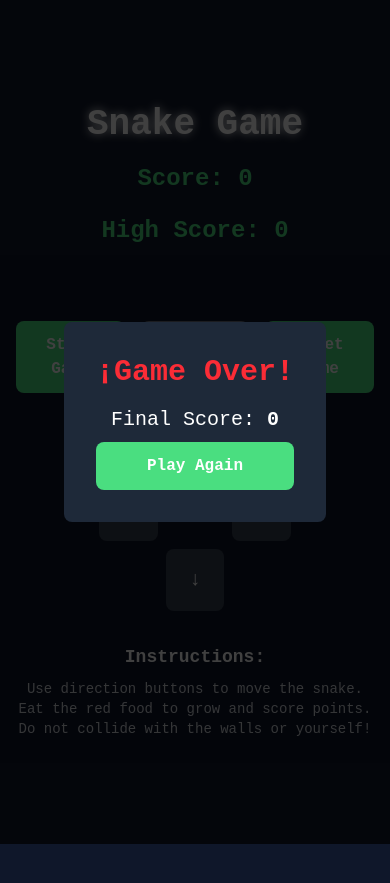
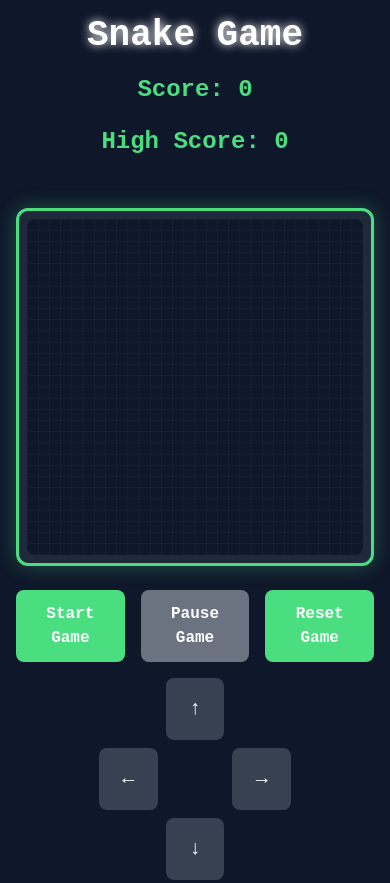
Before and after one commit to Javi-CD/snake-game-web, a website built with Vite: page index.html in a window 390 px wide. Shown: the top 883 px of the page. Before the commit the page ends 844 px from the top, so only its background shows below. Built offline with nearby package versions, Linux system fonts and the light colour scheme.

Commit message:
feat: setup game canvas and modular architecture
- Implement responsive game canvas with grid
- Modularize code into config and utils

```diff
--- a/index.html
+++ b/index.html
@@ -36,7 +36,9 @@
 
       <!-- Game Canvas Container -->
       <main class="flex flex-col items-center">
-        <div id="gameContainer" class="relative mb-6"></div>
+        <div id="gameContainer" class="relative mb-6 game-canvas-container">
+          <canvas id="gameCanvas" class="game-canvas"></canvas>
+        </div>
 
         <!-- Game Controls -->
         <div class="flex flex-col items-center gap-4">
@@ -82,13 +84,13 @@
     <!-- Game Over Modal -->
     <div id="gameOverModal" class="game-over-overlay hidden">
       <div class="bg-gray-800 p-8 rounded-lg text-center max-w-sm mx-4">
-        <h2 class="text-3xl font-bold text-red-500 mb-4">¡Game Over!</h2>
+        <h2 class="text-3xl font-bold text-red-500 mb-4">Game Over!</h2>
         <p class="text-xl mb-2">
           Final Score:
           <span id="finalScore" class="text-snake-green font-bold">0</span>
         </p>
         <p class="text-lg mb-6" id="newHighScore" style="display: none">
-          New Record!
+          New High Score!
         </p>
         <button id="playAgainBtn" class="game-button w-full">Play Again</button>
       </div>
--- /dev/null
+++ b/src/config/gameConfig.js
@@ -0,0 +1,30 @@
+export const GAME_CONFIG = {
+  GRID_SIZE: 20, // Size of each grid cell in pixels
+  CANVAS_SIZE: 600, // Base canvas size in pixels
+  INITIAL_SNAKE_LENGTH: 3,
+  GAME_SPEED: 150, // Game loop interval in milliseconds
+};
+
+// Game States
+export const GAME_STATES = {
+  IDLE: 'idle',
+  PLAYING: 'playing',
+  PAUSED: 'paused',
+  GAME_OVER: 'gameOver',
+};
+
+// Direction Constants
+export const DIRECTIONS = {
+  UP: { x: 0, y: -1 },
+  DOWN: { x: 0, y: 1 },
+  LEFT: { x: -1, y: 0 },
+  RIGHT: { x: 1, y: 0 },
+};
+
+// Colors
+export const COLORS = {
+  SNAKE: '#4ade80',
+  FOOD: '#ef4444',
+  BACKGROUND: '#0f172a',
+  GRID: '#1e293b',
+};
--- a/src/main.js
+++ b/src/main.js
@@ -1,48 +1,90 @@
 import './style.css';
+import { GAME_CONFIG, GAME_STATES } from './config/gameConfig.js';
+import { initializeCanvas } from './utils/canvasUtils.js';
+import {
+  getAllElements,
+  updateScore,
+  updateHighScore,
+  hideGameOverModal,
+  toggleButtonStates,
+} from './utils/domUtils.js';
 
-// Basic Temporary Configuration for Testing
+// Get all DOM elements
+const elements = getAllElements();
+let ctx = null;
 
-// Elements del Dom
-const scoreElement = document.querySelector('#score');
-const highScoreElement = document.querySelector('#highScore');
+// Initialize canvas and get context
+function setupCanvas() {
+  if (elements.canvas) {
+    ctx = initializeCanvas(elements.canvas);
+  }
+}
 
-// Temporary state variables
+// Game state variables
+let gameState = GAME_STATES.IDLE;
 let score = 0;
 const highScore = localStorage.getItem('snakeHighScore') || 0;
 
-// Update initial UI
-if (scoreElement) scoreElement.textContent = score;
-if (highScoreElement) highScoreElement.textContent = highScore;
+// Initialize UI
+function initializeUI() {
+  // Update score displays
+  updateScore(elements.score, score);
+  updateHighScore(elements.highScore, highScore);
 
-// Basic event listeners for testing
-const startBtn = document.querySelector('#startBtn');
-const pauseBtn = document.querySelector('#pauseBtn');
-const resetBtn = document.querySelector('#resetBtn');
+  // Hide game over modal
+  hideGameOverModal(elements.gameOverModal);
 
-if (startBtn) {
-  startBtn.addEventListener('click', () => {
-    // Started game -Placeholder
-    startBtn.disabled = true;
-    pauseBtn.disabled = false;
-  });
+  // Set initial button states
+  toggleButtonStates(elements.startBtn, elements.pauseBtn, false);
 }
 
-if (pauseBtn) {
-  pauseBtn.addEventListener('click', () => {
-    // Paused game -Placeholder
-    startBtn.disabled = false;
-    pauseBtn.disabled = true;
-  });
+// Event listeners for game controls
+function setupEventListeners() {
+  if (elements.startBtn) {
+    elements.startBtn.addEventListener('click', () => {
+      // Start game - Placeholder
+      gameState = GAME_STATES.PLAYING;
+      toggleButtonStates(elements.startBtn, elements.pauseBtn, true);
+    });
+  }
+
+  if (elements.pauseBtn) {
+    elements.pauseBtn.addEventListener('click', () => {
+      // Pause game - Placeholder
+      gameState = GAME_STATES.PAUSED;
+      toggleButtonStates(elements.startBtn, elements.pauseBtn, false);
+    });
+  }
+
+  if (elements.resetBtn) {
+    elements.resetBtn.addEventListener('click', () => {
+      // Reset game - Placeholder
+      gameState = GAME_STATES.IDLE;
+      score = 0;
+      updateScore(elements.score, score);
+      hideGameOverModal(elements.gameOverModal);
+      toggleButtonStates(elements.startBtn, elements.pauseBtn, false);
+    });
+  }
+
+  if (elements.playAgainBtn) {
+    elements.playAgainBtn.addEventListener('click', () => {
+      // Play again - Placeholder
+      gameState = GAME_STATES.IDLE;
+      score = 0;
+      updateScore(elements.score, score);
+      hideGameOverModal(elements.gameOverModal);
+      toggleButtonStates(elements.startBtn, elements.pauseBtn, false);
+    });
+  }
 }
 
-if (resetBtn) {
-  resetBtn.addEventListener('click', () => {
-    // Restarted game -Placeholder
-    score = 0;
-    if (scoreElement) scoreElement.textContent = score;
-    startBtn.disabled = false;
-    pauseBtn.disabled = true;
-  });
+// Initialize the game
+function initializeGame() {
+  setupCanvas();
+  initializeUI();
+  setupEventListeners();
 }
 
-// Initial configuration completed
+// Start the application
+initializeGame();
--- a/src/style.css
+++ b/src/style.css
@@ -63,6 +63,10 @@ body {
   z-index: 50;
 }
 
+.game-over-overlay.hidden {
+  display: none;
+}
+
 .mobile-controls {
   display: grid;
   grid-template-columns: repeat(3, 1fr);
@@ -103,3 +107,41 @@ body {
   justify-content: center;
   padding: 16px;
 }
+
+/* Game Canvas Styles */
+.game-canvas-container {
+  border: 3px solid #4ade80;
+  border-radius: 12px;
+  background-color: #1e293b;
+  padding: 8px;
+  box-shadow: 0 0 20px rgba(74, 222, 128, 0.3);
+}
+
+.game-canvas {
+  display: block;
+  background-color: #0f172a;
+  border-radius: 8px;
+  width: 100%;
+  max-width: 600px;
+  height: auto;
+  aspect-ratio: 1;
+}
+
+/* Responsive canvas sizes */
+@media (max-width: 640px) {
+  .game-canvas {
+    max-width: 350px;
+  }
+}
+
+@media (min-width: 641px) and (max-width: 768px) {
+  .game-canvas {
+    max-width: 450px;
+  }
+}
+
+@media (min-width: 769px) {
+  .game-canvas {
+    max-width: 600px;
+  }
+}
--- /dev/null
+++ b/src/utils/canvasUtils.js
@@ -0,0 +1,70 @@
+import { GAME_CONFIG, COLORS } from '../config/gameConfig.js';
+
+/**
+ * Initialize canvas with proper dimensions and context
+ * @param {HTMLCanvasElement} canvas - The canvas element
+ * @returns {CanvasRenderingContext2D} The 2D rendering context
+ */
+export function initializeCanvas(canvas) {
+  const ctx = canvas.getContext('2d');
+
+  // Set canvas dimensions
+  canvas.width = GAME_CONFIG.CANVAS_SIZE;
+  canvas.height = GAME_CONFIG.CANVAS_SIZE;
+
+  // Draw initial grid for development
+  drawGrid(ctx);
+
+  return ctx;
+}
+
+/**
+ * Draw grid lines for development purposes
+ * @param {CanvasRenderingContext2D} ctx - The canvas context
+ */
+export function drawGrid(ctx) {
+  ctx.strokeStyle = COLORS.GRID;
+  ctx.lineWidth = 1;
+
+  // Draw vertical lines
+  for (let x = 0; x <= GAME_CONFIG.CANVAS_SIZE; x += GAME_CONFIG.GRID_SIZE) {
+    ctx.beginPath();
+    ctx.moveTo(x, 0);
+    ctx.lineTo(x, GAME_CONFIG.CANVAS_SIZE);
+    ctx.stroke();
+  }
+
+  // Draw horizontal lines
+  for (let y = 0; y <= GAME_CONFIG.CANVAS_SIZE; y += GAME_CONFIG.GRID_SIZE) {
+    ctx.beginPath();
+    ctx.moveTo(0, y);
+    ctx.lineTo(GAME_CONFIG.CANVAS_SIZE, y);
+    ctx.stroke();
+  }
+}
+
+/**
+ * Clear the entire canvas
+ * @param {CanvasRenderingContext2D} ctx - The canvas context
+ */
+export function clearCanvas(ctx) {
+  ctx.fillStyle = COLORS.BACKGROUND;
+  ctx.fillRect(0, 0, GAME_CONFIG.CANVAS_SIZE, GAME_CONFIG.CANVAS_SIZE);
+}
+
+/**
+ * Draw a rectangle on the canvas
+ * @param {CanvasRenderingContext2D} ctx - The canvas context
+ * @param {number} x - X coordinate in grid units
+ * @param {number} y - Y coordinate in grid units
+ * @param {string} color - Fill color
+ */
+export function drawRect(ctx, x, y, color) {
+  ctx.fillStyle = color;
+  ctx.fillRect(
+    x * GAME_CONFIG.GRID_SIZE,
+    y * GAME_CONFIG.GRID_SIZE,
+    GAME_CONFIG.GRID_SIZE,
+    GAME_CONFIG.GRID_SIZE
+  );
+}
--- /dev/null
+++ b/src/utils/domUtils.js
@@ -0,0 +1,119 @@
+/**
+ * DOM element selectors and utilities
+ */
+export const DOM_ELEMENTS = {
+  canvas: '#gameCanvas',
+  score: '#score',
+  highScore: '#highScore',
+  startBtn: '#startBtn',
+  pauseBtn: '#pauseBtn',
+  resetBtn: '#resetBtn',
+  gameOverModal: '#gameOverModal',
+  finalScore: '#finalScore',
+  newHighScore: '#newHighScore',
+  playAgainBtn: '#playAgainBtn',
+  // Mobile controls
+  upBtn: '#upBtn',
+  downBtn: '#downBtn',
+  leftBtn: '#leftBtn',
+  rightBtn: '#rightBtn',
+};
+
+/**
+ * Get DOM element by selector
+ * @param {string} selector - CSS selector
+ * @returns {HTMLElement|null} The DOM element
+ */
+export function getElement(selector) {
+  return document.querySelector(selector);
+}
+
+/**
+ * Get all DOM elements needed for the game
+ * @returns {Object} Object containing all DOM elements
+ */
+export function getAllElements() {
+  const elements = {};
+
+  for (const [key, selector] of Object.entries(DOM_ELEMENTS)) {
+    elements[key] = getElement(selector);
+  }
+
+  return elements;
+}
+
+/**
+ * Update score display
+ * @param {HTMLElement} scoreElement - Score display element
+ * @param {number} score - Current score
+ */
+export function updateScore(scoreElement, score) {
+  if (scoreElement) {
+    scoreElement.textContent = score;
+  }
+}
+
+/**
+ * Update high score display
+ * @param {HTMLElement} highScoreElement - High score display element
+ * @param {number} highScore - High score value
+ */
+export function updateHighScore(highScoreElement, highScore) {
+  if (highScoreElement) {
+    highScoreElement.textContent = highScore;
+  }
+}
+
+/**
+ * Show game over modal
+ * @param {HTMLElement} modal - Game over modal element
+ * @param {HTMLElement} finalScoreElement - Final score display element
+ * @param {HTMLElement} newHighScoreElement - New high score message element
+ * @param {number} finalScore - Final score
+ * @param {boolean} isNewHighScore - Whether this is a new high score
+ */
+export function showGameOverModal(
+  modal,
+  finalScoreElement,
+  newHighScoreElement,
+  finalScore,
+  isNewHighScore
+) {
+  if (modal) {
+    modal.classList.remove('hidden');
+  }
+
+  if (finalScoreElement) {
+    finalScoreElement.textContent = finalScore;
+  }
+
+  if (newHighScoreElement) {
+    newHighScoreElement.style.display = isNewHighScore ? 'block' : 'none';
+  }
+}
+
+/**
+ * Hide game over modal
+ * @param {HTMLElement} modal - Game over modal element
+ */
+export function hideGameOverModal(modal) {
+  if (modal) {
+    modal.classList.add('hidden');
+  }
+}
+
+/**
+ * Toggle button states
+ * @param {HTMLElement} startBtn - Start button element
+ * @param {HTMLElement} pauseBtn - Pause button element
+ * @param {boolean} isPlaying - Whether game is currently playing
+ */
+export function toggleButtonStates(startBtn, pauseBtn, isPlaying) {
+  if (startBtn) {
+    startBtn.disabled = isPlaying;
+  }
+
+  if (pauseBtn) {
+    pauseBtn.disabled = !isPlaying;
+  }
+}
```
